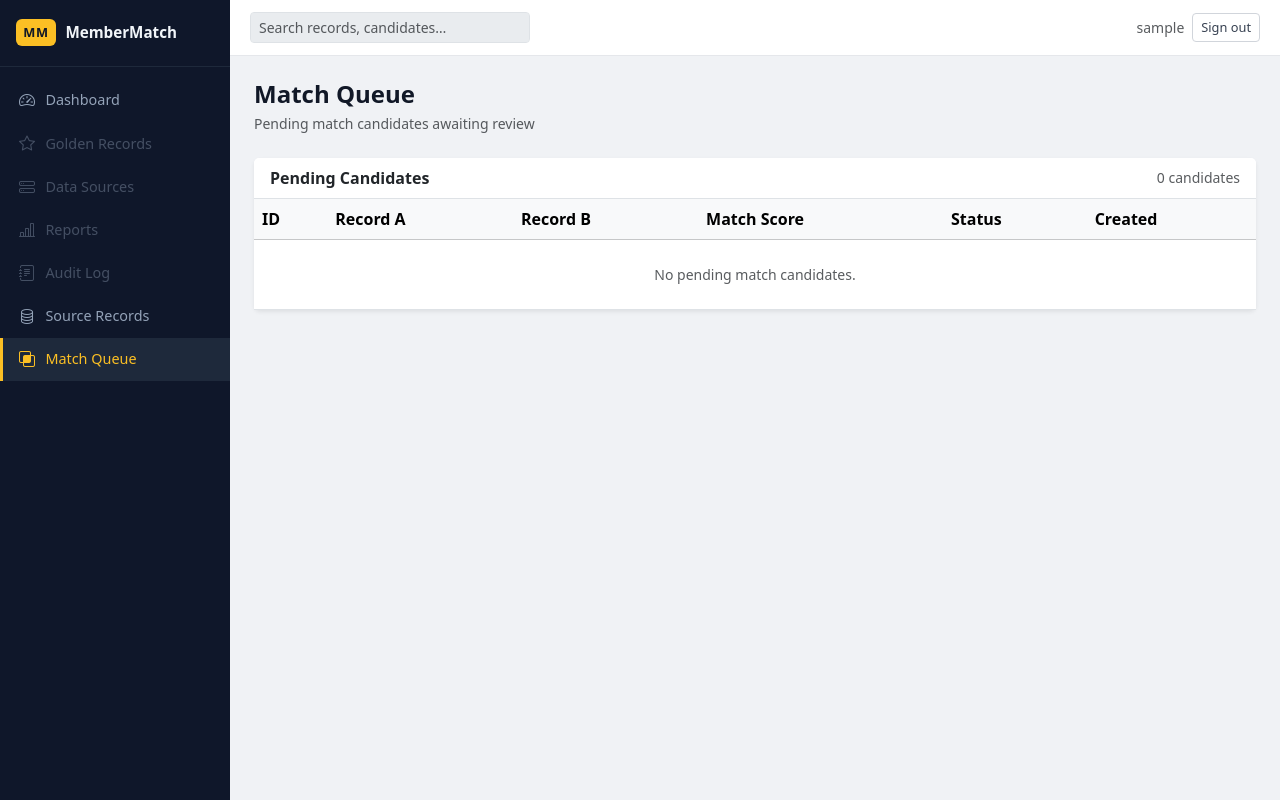
After one commit to Will-Dance-Prosser/roadsideassist-web-app, a Flask app: page /match-queue in a window 1280 px wide. The commit adds this page. Run offline with Flask 3, Linux system fonts and the light colour scheme; the visitor is signed in with stand-in values (Sample User, id 1); data that the repository does not hold is empty.

Commit message:
feat: add match queue list page

```diff
--- a/app/__init__.py
+++ b/app/__init__.py
@@ -36,11 +36,14 @@ def register_blueprints(app):
     from app.dashboard.routes import dashboard_bp
     from app.auth.routes import auth_bp
     from app.rules.routes import rules_bp
-
+    from app.source_records.routes import source_records_bp
+    from app.match_queue.routes import match_queue_bp
 
     app.register_blueprint(dashboard_bp)
     app.register_blueprint(auth_bp)
     app.register_blueprint(rules_bp)
+    app.register_blueprint(source_records_bp)
+    app.register_blueprint(match_queue_bp)
 
     @app.errorhandler(403)
     def forbidden(e):
--- /dev/null
+++ b/app/match_queue/routes.py
@@ -0,0 +1,18 @@
+from flask import Blueprint, render_template
+from flask_login import login_required
+from app.auth.decorators import role_required
+from app.models import MatchCandidate
+
+
+match_queue_bp = Blueprint("match_queue", __name__)
+
+
+@match_queue_bp.route("/match-queue", methods=["GET"])
+@login_required
+@role_required("administrator", "data_steward", "data_analyst")
+
+def index():
+    # lists the pending match candidates by match score decesding
+    candidates = (MatchCandidate.query.filter_by(status="pending").order_by(MatchCandidate.match_score.desc()).all())
+
+    return render_template("match_queue/index.html", candidates=candidates)
--- a/app/templates/base.html
+++ b/app/templates/base.html
@@ -30,13 +30,11 @@
               </a>
             </li>
 
-            {% for label, icon in [
-                ('Source Records',  'bi-database'),
-                ('Match Queue',     'bi-intersect'),
-                ('Golden Records',  'bi-star'),
-                ('Data Sources',    'bi-hdd-stack'),
-                ('Reports',         'bi-bar-chart-line'),
-                ('Audit Log',       'bi-journal-text')
+            {% for label, icon, endpoint in [
+                ('Golden Records',  'bi-star',           ''),
+                ('Data Sources',    'bi-hdd-stack',      ''),
+                ('Reports',         'bi-bar-chart-line', ''),
+                ('Audit Log',       'bi-journal-text',   '')
             ] %}
             <li>
               <span class="ra-nav-link disabled">
@@ -45,6 +43,22 @@
               </span>
             </li>
             {% endfor %}
+
+            <li>
+              <a href="{{ url_for('source_records.index') }}"
+                 class="ra-nav-link {% if request.endpoint == 'source_records.index' %}active{% endif %}">
+                <i class="bi bi-database"></i>
+                <span>Source Records</span>
+              </a>
+            </li>
+
+            <li>
+              <a href="{{ url_for('match_queue.index') }}"
+                 class="ra-nav-link {% if request.endpoint == 'match_queue.index' %}active{% endif %}">
+                <i class="bi bi-intersect"></i>
+                <span>Match Queue</span>
+              </a>
+            </li>
 
             {% if current_user.is_authenticated and current_user.role == 'administrator' %}
             <li>
--- /dev/null
+++ b/app/templates/match_queue/index.html
@@ -0,0 +1,61 @@
+{% extends "base.html" %}
+
+{% block title %}Match Queue | MemberMatch{% endblock %}
+
+{% block content %}
+
+  <div class="mb-4">
+    <h1 class="h4 mb-0 fw-semibold">Match Queue</h1>
+    <p class="text-muted small mt-1 mb-0">Pending match candidates awaiting review</p>
+  </div>
+
+  <div class="card border-0 shadow-sm">
+    <div class="card-header bg-white border-bottom d-flex align-items-center justify-content-between">
+      <span class="fw-semibold">Pending Candidates</span>
+      <span class="text-muted small">{{ candidates|length }} candidate{{ 's' if candidates|length != 1 }}</span>
+    </div>
+    <div class="card-body p-0">
+      <div class="table-responsive">
+        <table class="table table-hover align-middle mb-0">
+          <thead class="table-light">
+            <tr>
+              <th scope="col">ID</th>
+              <th scope="col">Record A</th>
+              <th scope="col">Record B</th>
+              <th scope="col">Match Score</th>
+              <th scope="col">Status</th>
+              <th scope="col">Created</th>
+            </tr>
+          </thead>
+          <tbody>
+            {% for c in candidates %}
+            <tr>
+              <td><span class="ra-case-id fw-medium">MC-{{ '%04d' % c.id }}</span></td>
+              <td class="small">
+                {{ c.record_a.first_name or '' }} {{ c.record_a.last_name or '' }}
+                <span class="text-muted">({{ c.record_a.source_system.name }})</span>
+              </td>
+              <td class="small">
+                {{ c.record_b.first_name or '' }} {{ c.record_b.last_name or '' }}
+                <span class="text-muted">({{ c.record_b.source_system.name }})</span>
+              </td>
+              <td>
+                <span class="fw-medium">{{ (c.match_score * 100) | round | int }}%</span>
+              </td>
+              <td>
+                <span class="badge bg-warning text-dark">Pending</span>
+              </td>
+              <td class="small text-muted">{{ c.created_at.strftime('%d %b %Y') }}</td>
+            </tr>
+            {% else %}
+            <tr>
+              <td colspan="6" class="text-center text-muted small py-4">No pending match candidates.</td>
+            </tr>
+            {% endfor %}
+          </tbody>
+        </table>
+      </div>
+    </div>
+  </div>
+
+{% endblock %}
```
Also changed, not shown: app/source_records/routes.py (added, +15 -0 lines), app/templates/source_records/index.html (added, +61 -0 lines), tests/test_match_queue.py (added, +76 -0 lines), tests/test_source_records.py (added, +101 -0 lines), app/match_queue/__init__.py (added), app/source_records/__init__.py (added).
